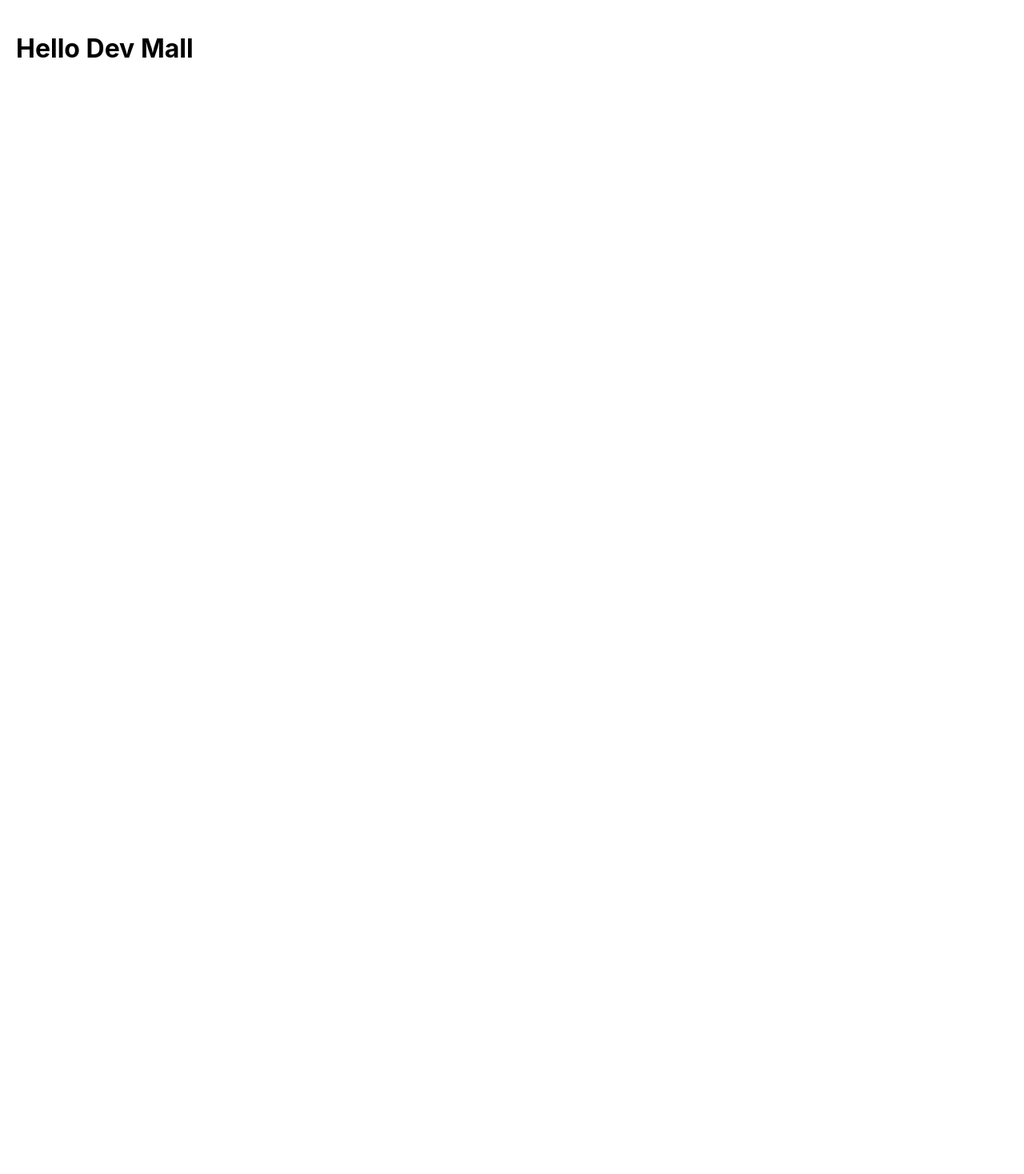
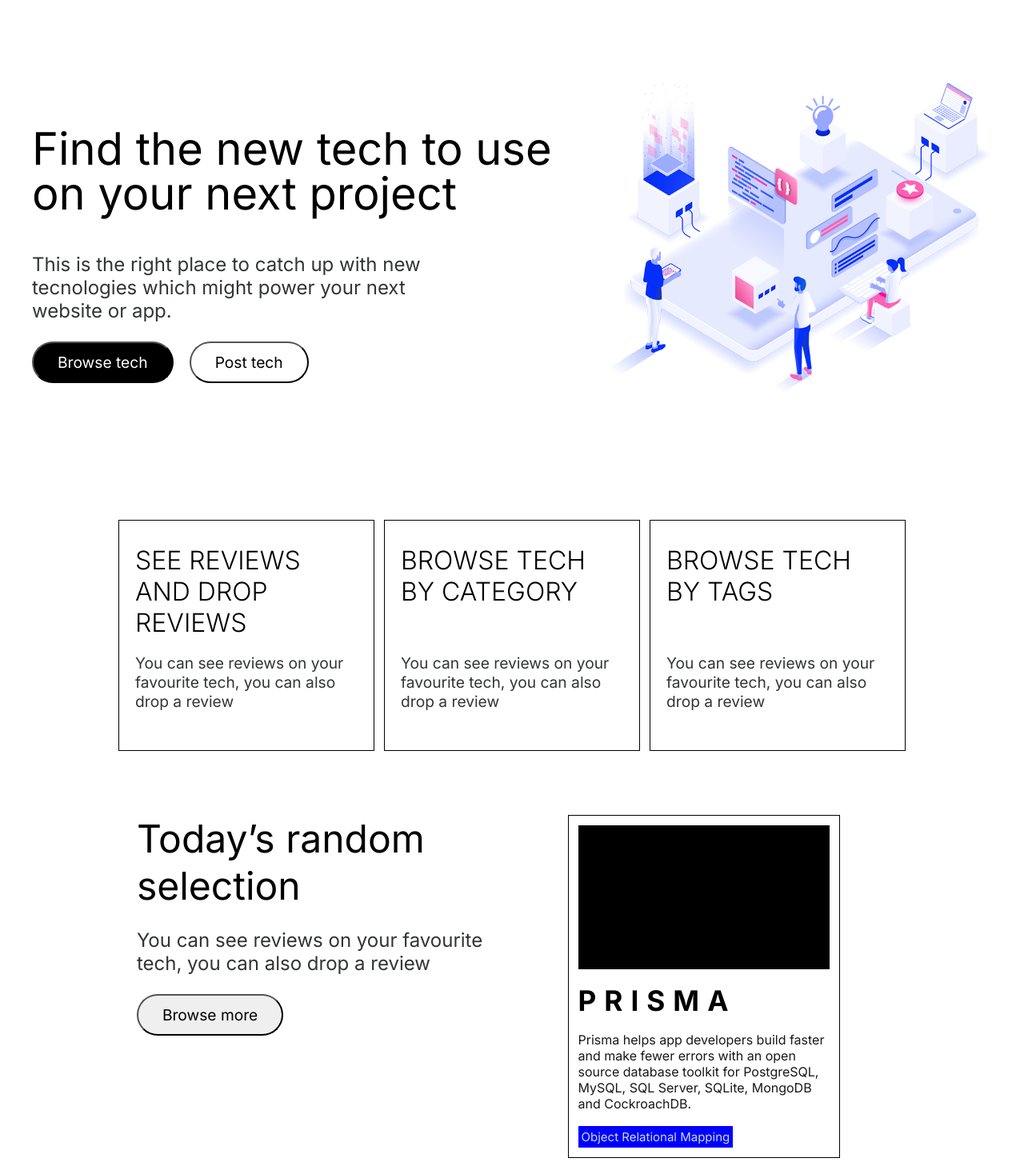
Before and after one commit to coderkwan/dev-mall, a Next.js app: page / in a window 1280 px wide. Shown: the whole page at 80% size. Before the commit the page ends 800 px from the top, so only its background shows below. Built offline with nearby package versions, Linux system fonts and the light colour scheme.

Commit message:
added content to home page

```diff
--- a/pages/index.js
+++ b/pages/index.js
@@ -1,9 +1,75 @@
 import styles from "../styles/Home.module.scss";
+import Image from "next/image";
+import illustration from "../public/images/png.png";
 
 export default function Home() {
   return (
     <div className={styles.container}>
-      <h1>Hello Dev Mall</h1>
+      <section className={styles.showcase}>
+        <div className={styles.showcase__text}>
+          <h1>Find the new tech to use on your next project</h1>
+          <p>
+            This is the right place to catch up with new tecnologies which might
+            power your next website or app.
+          </p>
+          <div className={styles.showcase__buttons}>
+            <button className={styles.buttonPrimary}>Browse tech</button>
+            <button className={styles.buttonSecondary}>Post tech</button>
+          </div>
+        </div>
+        <div className={styles.showcase__image}>
+          <Image src={illustration} alt="Showcase-image" />
+        </div>
+      </section>
+      <section className={styles.about}>
+        <div className={styles.about__box}>
+          <div className={styles.about__individual}>
+            <h3>See reviews and drop reviews</h3>
+            <p>
+              You can see reviews on your favourite tech, you can also drop a
+              review
+            </p>
+          </div>
+          <div className={styles.about__individual}>
+            <h3>browse tech by category</h3>
+            <p>
+              You can see reviews on your favourite tech, you can also drop a
+              review
+            </p>
+          </div>
+          <div className={styles.about__individual}>
+            <h3>Browse tech by tags</h3>
+            <p>
+              You can see reviews on your favourite tech, you can also drop a
+              review
+            </p>
+          </div>
+        </div>
+      </section>
+      <section className={styles.random}>
+        <div className={styles.random__text}>
+          <h2>Today’s random selection</h2>
+          <p>
+            You can see reviews on your favourite tech, you can also drop a
+            review
+          </p>
+          <button>Browse more</button>
+        </div>
+        <div className={styles.random__card}>
+          <div className={styles.card}>
+            <div className={styles.card__image}></div>
+            <h4>Prisma</h4>
+            <p>
+              Prisma helps app developers build faster and make fewer errors
+              with an open source database toolkit for PostgreSQL, MySQL, SQL
+              Server, SQLite, MongoDB and CockroachDB.
+            </p>
+            <div className={styles.card__category}>
+              <p>Object Relational Mapping</p>
+            </div>
+          </div>
+        </div>
+      </section>
     </div>
   );
 }
--- a/styles/Home.module.scss
+++ b/styles/Home.module.scss
@@ -0,0 +1,142 @@
+.container {
+  display: flex;
+  flex-direction: column;
+  align-items: center;
+  gap: 80px;
+  button {
+    font-size: 1.2rem;
+    padding: 12px 30px;
+    font-family: inherit;
+    border-radius: 30px;
+    cursor: pointer;
+    transition: all 0.25s ease;
+    &:hover {
+      opacity: 0.8;
+    }
+  }
+  .showcase {
+    min-height: 550px;
+    max-width: 1200px;
+    display: flex;
+    align-items: center;
+
+    &__text {
+      width: 60%;
+      h1 {
+        font-size: 3.5rem;
+        line-height: 1;
+        font-weight: 400;
+      }
+      p {
+        max-width: 530px;
+        font-size: 1.5rem;
+        color: rgb(50, 53, 53);
+      }
+    }
+    &__image {
+      width: 40%;
+    }
+    &__buttons {
+      display: flex;
+      gap: 20px;
+    }
+  }
+  .about {
+    &__box {
+      display: flex;
+      padding: 0;
+      gap: 12px;
+      flex-wrap: wrap;
+    }
+    &__individual {
+      min-width: 300px;
+      max-width: 320px;
+      border: 1.6px solid black;
+      margin: 0;
+      padding: 30px 20px;
+      display: flex;
+      flex-direction: column;
+      justify-content: space-between;
+      h3 {
+        font-size: 2rem;
+        font-weight: 300;
+        text-transform: uppercase;
+        margin: 0;
+      }
+      p {
+        font-size: 1.2rem;
+        color: rgb(50, 53, 53);
+      }
+    }
+  }
+  .random {
+    display: flex;
+    justify-content: center;
+    max-width: 1000px;
+    gap: 20px;
+    &__text {
+      width: 50%;
+      h2 {
+        font-size: 3rem;
+        font-weight: 400;
+        margin: 0;
+      }
+      p {
+        max-width: 530px;
+        font-size: 1.5rem;
+        color: rgb(50, 53, 53);
+      }
+    }
+    &__card {
+      width: 50%;
+      display: flex;
+      justify-content: center;
+    }
+  }
+}
+
+.buttonPrimary {
+  color: white;
+  background-color: black;
+}
+.buttonSecondary {
+  color: rgb(0, 0, 0);
+  background-color: transparent;
+  padding: 12px 30px;
+  font-family: inherit;
+  border-radius: 30px;
+  cursor: pointer;
+}
+
+.card {
+  max-width: 340px;
+  border: 1.6px solid black;
+  padding: 12px;
+  display: flex;
+  flex-direction: column;
+  gap: 18px;
+  h4 {
+    font-size: 2.2rem;
+    margin: 0;
+    text-transform: uppercase;
+    letter-spacing: 10px;
+  }
+  p {
+    margin: 0;
+    color: rgb(25, 24, 26);
+  }
+  &__image {
+    height: 180px;
+    background-color: black;
+  }
+  &__category {
+    background-color: blue;
+    color: white;
+    padding: 4px;
+    width: fit-content;
+    p {
+      color: rgb(205, 219, 219);
+      font-size: 15px;
+    }
+  }
+}
--- a/styles/globals.css
+++ b/styles/globals.css
@@ -1,9 +1,11 @@
+@import url("https://fonts.googleapis.com/css2?family=Inter:wght@200;300;400;500;600;700;800;900&display=swap");
+
 html,
 body {
   padding: 10px;
   margin: 0;
-  font-family: -apple-system, BlinkMacSystemFont, Segoe UI, Roboto, Oxygen,
-    Ubuntu, Cantarell, Fira Sans, Droid Sans, Helvetica Neue, sans-serif;
+  font-family: "Inter", BlinkMacSystemFont, Segoe UI, Roboto, Oxygen, Ubuntu,
+    Cantarell, Fira Sans, Droid Sans, Helvetica Neue, sans-serif;
 }
 
 a {
```
Also changed, not shown: public/images/png.png (added).
